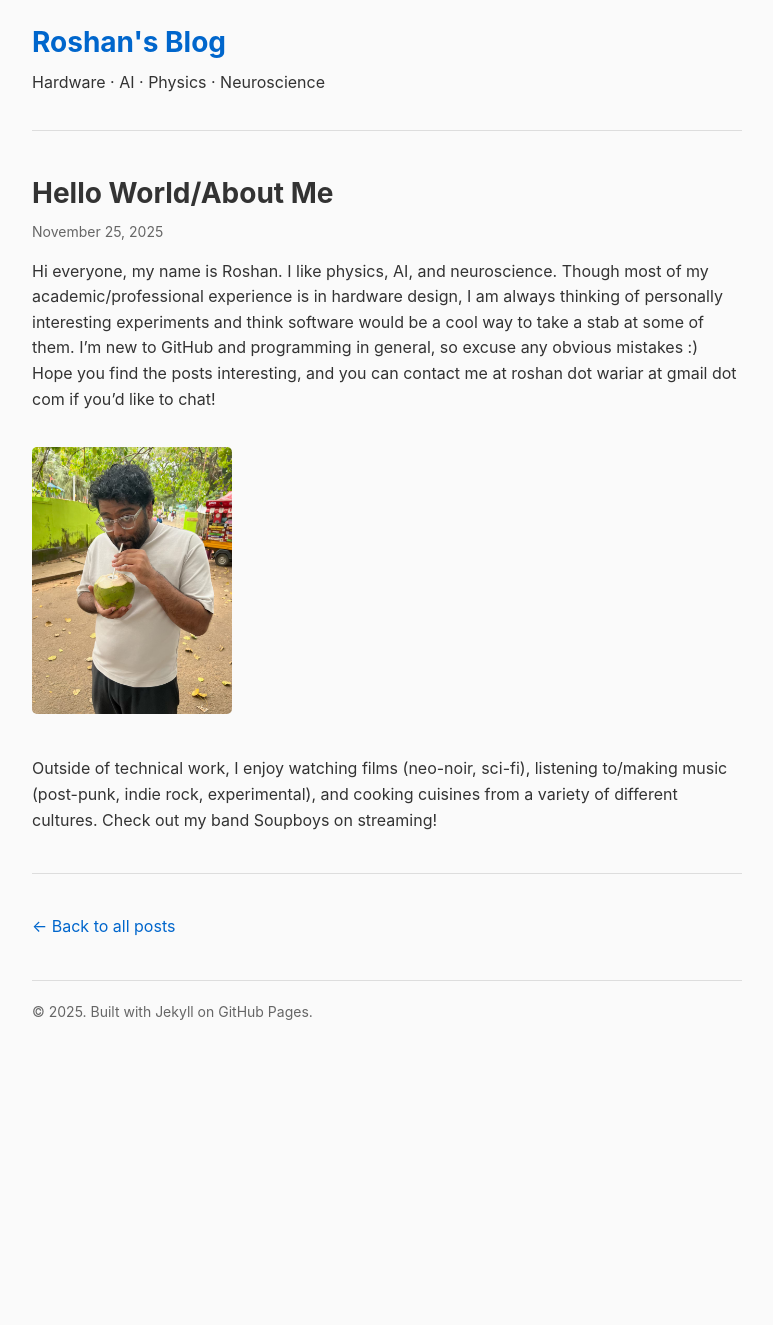
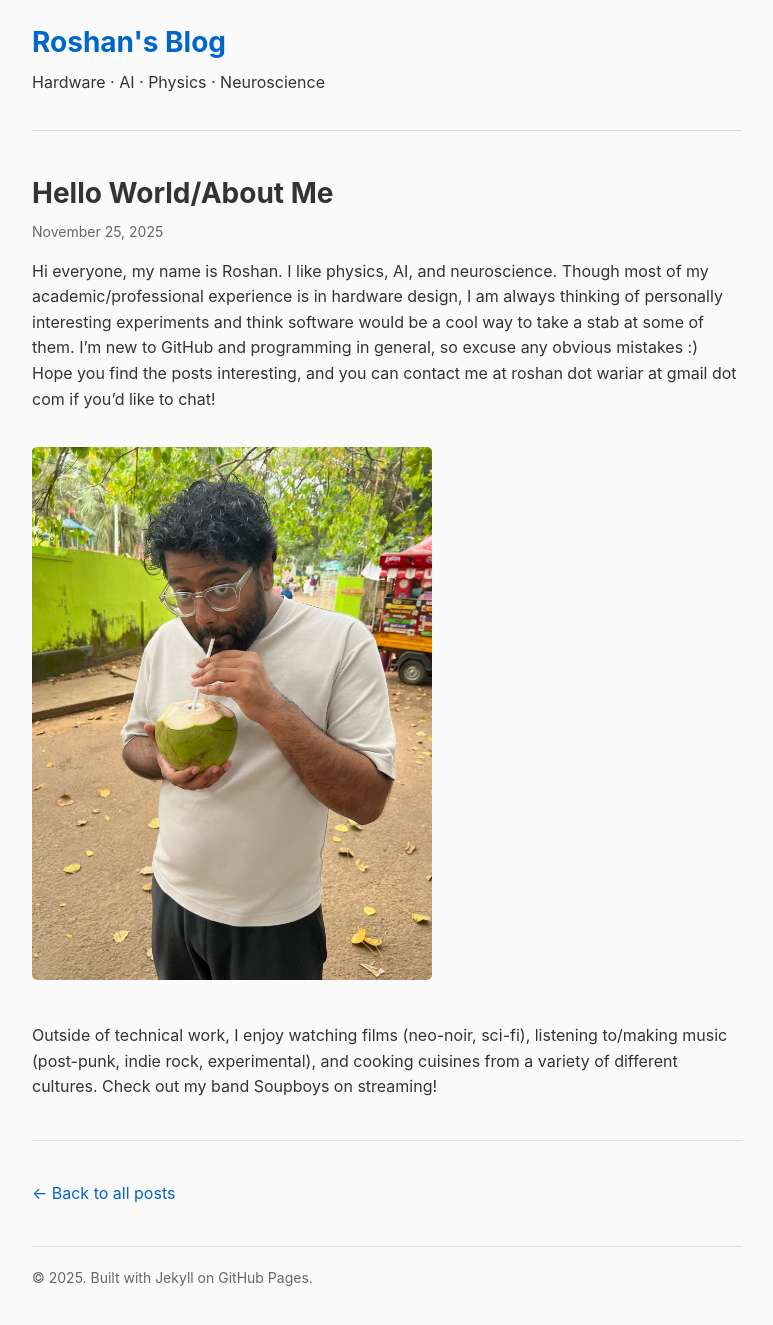
Before and after one commit to roshanwariar/roshanwariar.github.io, a Jekyll site: the page built from _posts/2025-11-25-hello-world.md, in a window 1280 px wide. Shown: the whole page, without its empty margins (253-1026 px from the left). Built offline with Jekyll 4.4.1, drawn with Linux system fonts in a browser that asks for light colours; before the commit the page ends 1058 px from its top, so only the background shows below that.

Commit message:
Update default.html

```diff
--- a/_layouts/default.html
+++ b/_layouts/default.html
@@ -51,7 +51,7 @@
             height: auto;
             margin: 20px 0;
             border-radius: 5px;
-            max-width: 200px;
+            max-width: 400px;
         }
         .date { color: #666; font-size: 14px; }
         .post-list { list-style: none; }
```
